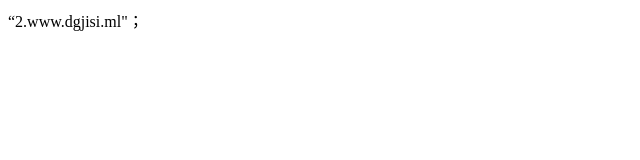
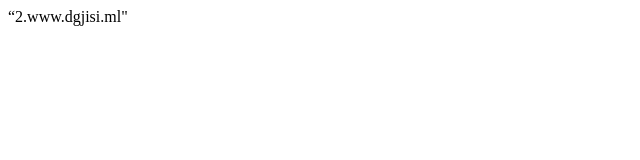
Before and after one commit to dgjisi/s, a plain HTML site: page index.html in a window 1280 px wide. Shown: the full height of the page, 0-640 px from the left. Drawn offline with Linux system fonts and the light colour scheme.

Commit message:
Update index.html

```diff
--- a/index.html
+++ b/index.html
@@ -1,5 +1,5 @@
 <html>
 <body>
-“2.www.dgjisi.ml"；
+“2.www.dgjisi.ml"
 </body>
 </html>
```
